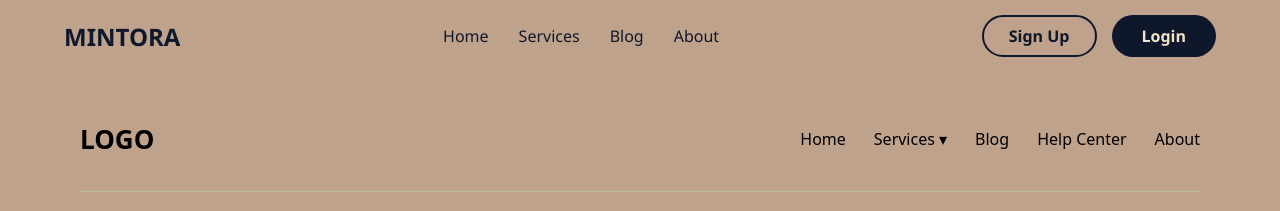
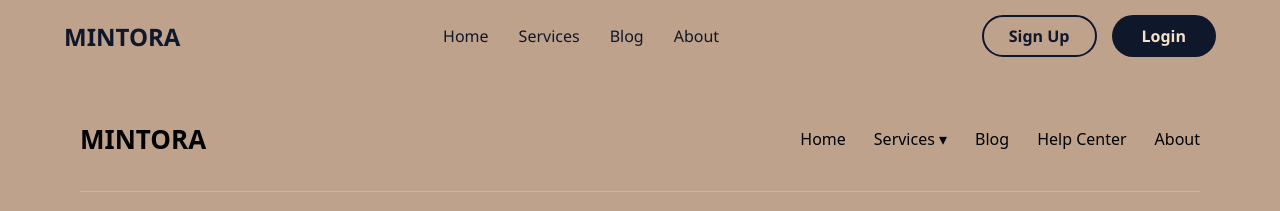
Before and after one commit to Rohan9833/NFT-Marketplace, a React app in the folder Frontend/: page / in a window 1280 px wide. Shown: the top 211 px of the page. Built offline with nearby package versions, Linux system fonts and the light colour scheme; the HTML template or start-up script is replaced by a standard one.

Commit message:
small change

```diff
--- a/Frontend/src/App.jsx
+++ b/Frontend/src/App.jsx
@@ -5,8 +5,7 @@ import Footer from "./Components/Footer";
 function App() {
   return (
     <>
-    <></>
-    <></>
+
       <Navbar/>
       <Footer/>
 
--- a/Frontend/src/Components/Footer.jsx
+++ b/Frontend/src/Components/Footer.jsx
@@ -4,11 +4,10 @@ export default function Footer() {
   return (
     <footer className="footer">
 
-      {/* Top Section */}
       <div className="footer-top">
 
         <div className="footer-logo">
-          LOGO
+          MINTORA
         </div>
 
         <ul className="footer-nav">
@@ -21,10 +20,8 @@ export default function Footer() {
 
       </div>
 
-      {/* Divider */}
       <hr className="footer-divider" />
 
-      {/* Bottom Section */}
       <div className="footer-bottom">
 
         <p className="footer-copy">
```
Also changed, not shown: Frontend/src/Style/Footer.css (+0 -7 lines).
